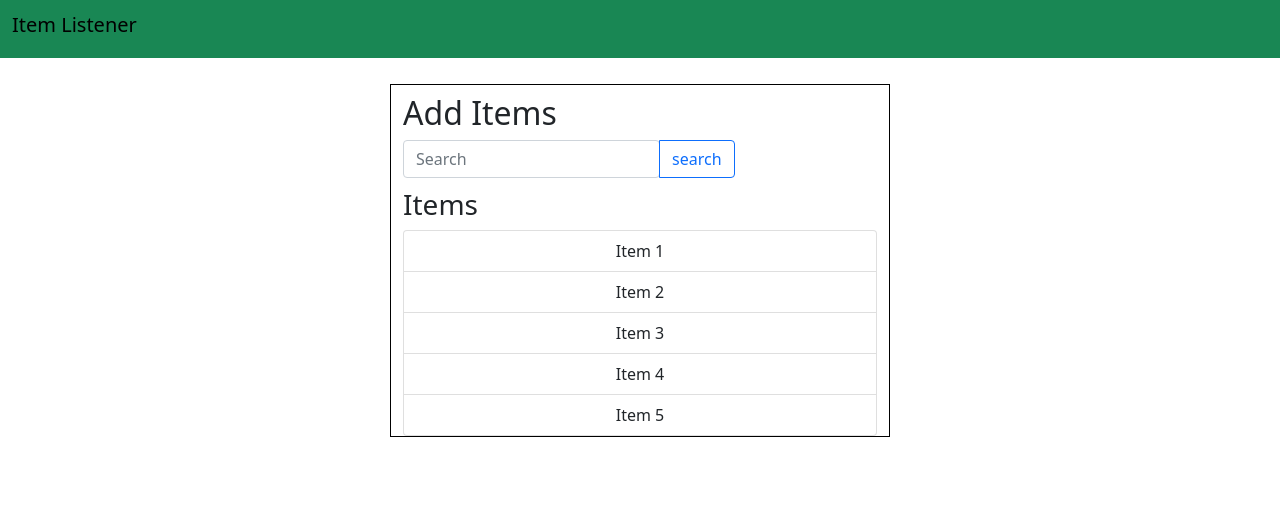
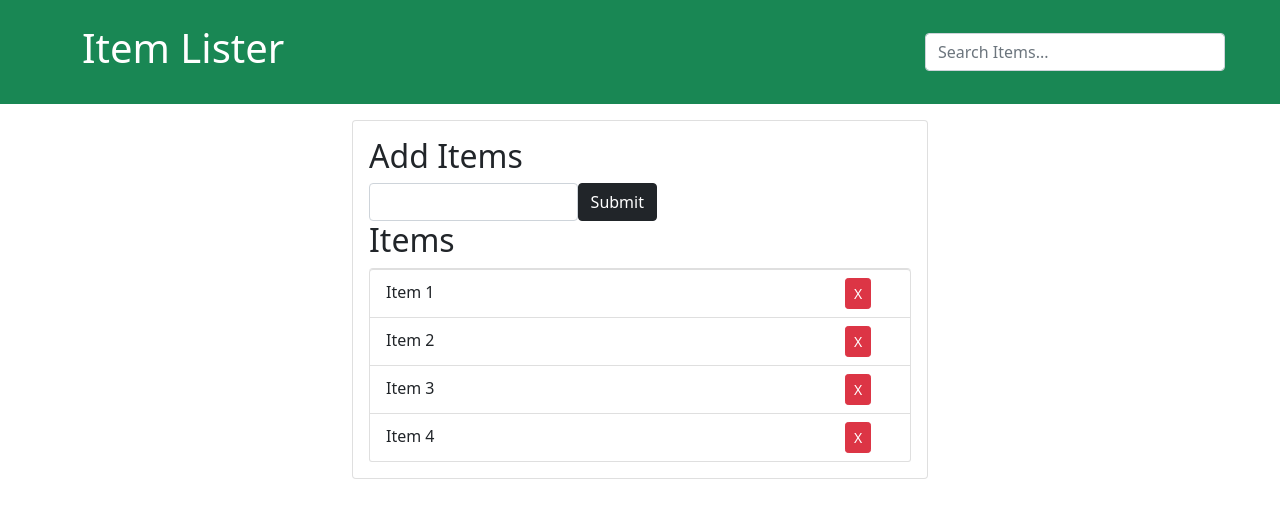
Before and after one commit to shreya-singh-parmar/SharpenerProject, a plain HTML site: page index.html in a window 1280 px wide. Drawn offline with nearby package versions, Linux system fonts and the light colour scheme.

Commit message:
sixth commit

```diff
--- a/index.html
+++ b/index.html
@@ -1,44 +1,47 @@
 <!doctype html>
 <html lang="en">
   <head>
-
     <meta charset="utf-8">
     <meta name="viewport" content="width=device-width, initial-scale=1">
-
-
     <link href="https://cdn.jsdelivr.net/npm/bootstrap@5.0.2/dist/css/bootstrap.min.css" rel="stylesheet" integrity="sha384-EVSTQN3/azprG1Anm3QDgpJLIm9Nao0Yz1ztcQTwFspd3yD65VohhpuuCOmLASjC" crossorigin="anonymous">
-
     <title>Hello, world!</title>
   </head>
   <body>
-    <nav class="navbar navbar-expand-lg navbar-success bg-success" id="main">
-  <div class="container-fluid">
-    <h2 class="navbar-brand" href="#" style="color: black;">Item Listener</h2>
+    <header id="main-header" class="bg-success text-white p-4 mb-3">
+      <div class="container">
+        <div class="row">
+          <div class="col-md-6">
+              <h1 id="header-title">Item Lister</h1>
+          </div>
+          <div class="col-md-6 align-self-center">
+              <input type="text" class="form-control" id="filter" placeholder="Search Items..." style="width:300px; margin-left: 50%;">
+          </div>
+        </div>
+      </div>
+    </header>
+    <div class="container" style="width:600px">
+     <div id="main" class="card card-body">
+      <h2 class="title">Add Items</h2>
+      <form id="addForm" class="d-flex justify-content-start" style="width:18rem;">
+        <input type="text" class="form-control mr-2" id="item">
+        <input type="submit" class="btn btn-dark" value="Submit">
+      </form>
+      <h2 class="title">Items</h2>
+      <ul id="items" class="list-group">
+        <li class="list-group-item">Item 1
+          <button class="btn btn-danger btn-sm float-right delete" style="margin-left:80%;" >X</button></li>
+        <li class="list-group-item">Item 2
+          <button class="btn btn-danger btn-sm float-right delete" style="margin-left:80%;">X</button></li>
+        <li class="list-group-item">Item 3
+          <button class="btn btn-danger btn-sm float-right delete" style="margin-left:80%;">X</button></li>
+        <li class="list-group-item">Item 4
+          <button class="btn btn-danger btn-sm float-right delete" style="margin-left:80%;">X</button></li>
+      </ul>
+     </div>
     </div>
-</nav>
-<div class ="container" style="border: 1px solid black; max-width: 500px;margin-top: 2%;">
- <h2 class="item" style="margin-top: 2%;"> Add Items</h2>
- <div class="input-group"style=" margin-top:1%">
-    <div class="form-outline">
-    <input type="search" class="form-control rounded" placeholder="Search" aria-label="Search" aria-describedby="search-addon" />
-</div>
-    <button type="button" class="btn btn-outline-primary">search</button>
-  </div>
-  <h3 style="margin-top: 2%;"> Items
-  </h3>
-  <div style=" text-align: center;margin:auto">
-  <ul class="list-group">
-    <li class="list-group-item ">Item 1</li>
-    <li class="list-group-item">Item 2</li>
-    <li class="list-group-item">Item 3</li>
-    <li class="list-group-item">Item 4</li>
-    <li class="list-group-item">Item 5</li>
-  </ul>
-</div>
-</div>
 
 
-    <script src="app.js" ></script>
+    <script src="main.js" ></script>
 
     <!--
     <script src="https://cdn.jsdelivr.net/npm/@popperjs/core@2.9.2/dist/umd/popper.min.js" integrity="sha384-IQsoLXl5PILFhosVNubq5LC7Qb9DXgDA9i+tQ8Zj3iwWAwPtgFTxbJ8NT4GN1R8p" crossorigin="anonymous"></script>
--- /dev/null
+++ b/main.js
@@ -0,0 +1,27 @@
+var form = document.getElementById('addForm');
+var itemList = document.getElementById('items');
+
+form.addEventListener('submit', additem);
+itemList.addEventListener('click', removeitem);
+function additem(e){
+    e.preventDefault();
+   // console.log(1);
+   var newItem = document.getElementById('item').value;
+   var li = document.createElement('li');
+   li.className = 'list-group-item';
+   li.appendChild(document.createTextNode(newItem));
+
+   var dlt = document.createElement('button');
+   dlt.className = 'btn btn-danger btn-sm float-right delete';
+   dlt.appendChild(document.createTextNode('X'));
+   li.append(dlt);
+   itemList.appendChild(li);
+}
+function removeitem(e){
+   if(e.target.classList.contains('delete')){
+    if(confirm('Are u sure?')){
+    var li = e.target.parentElement;
+    itemList.removeChild(li);
+    }
+   }
+}
```
